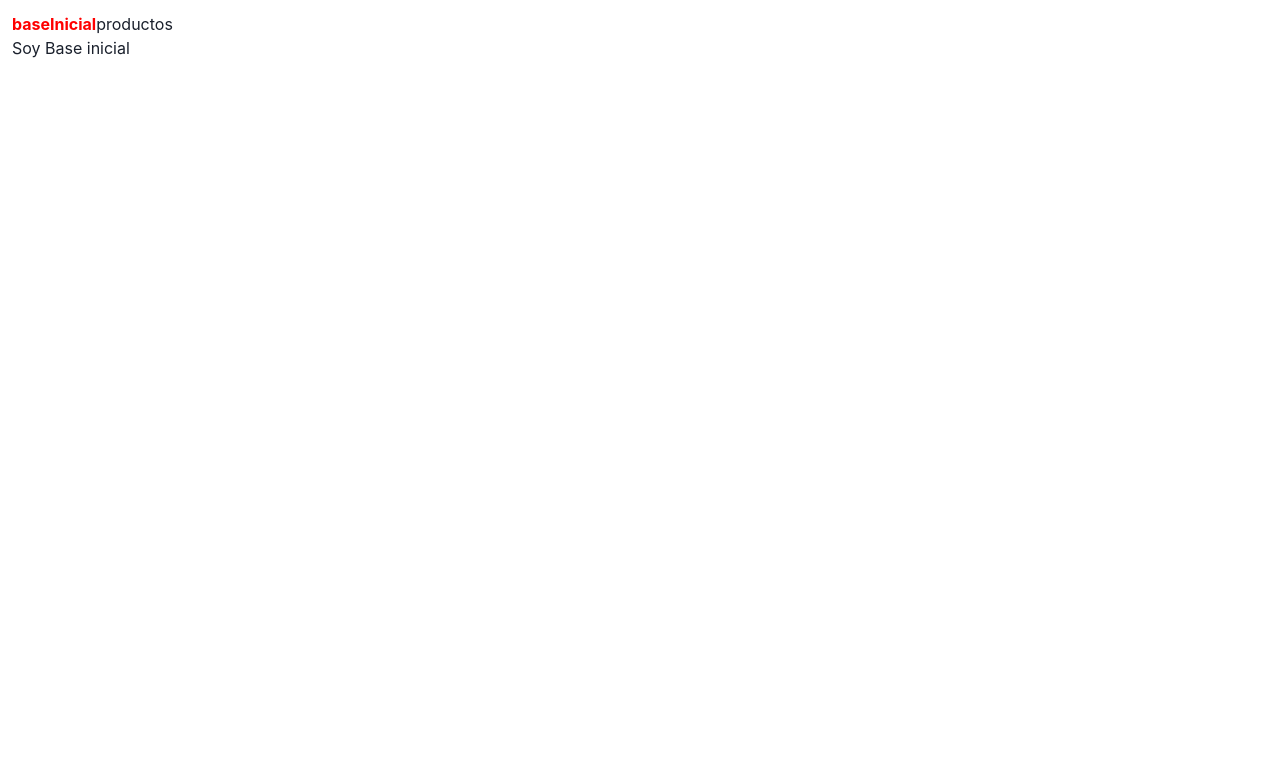
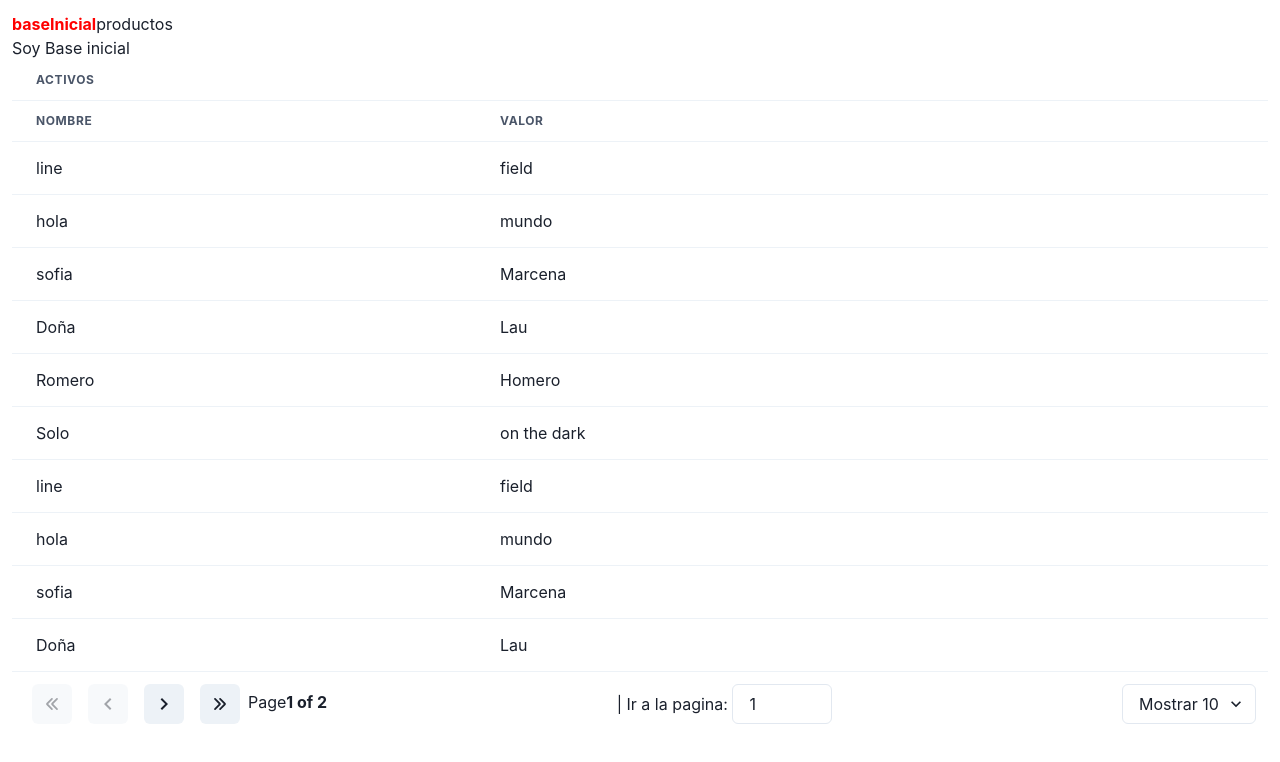
Before and after one commit to ricardober93/frontLabFin, a React (Create React App) app: page /app/proyecciones/baseInicial in a window 1280 px wide. Shown: the top 762 px of the page. Built offline with nearby package versions, Linux system fonts and the light colour scheme.

Commit message:
Configuration de la tablas para las proyecciones

```diff
--- a/package.json
+++ b/package.json
@@ -3,6 +3,7 @@
   "version": "0.1.0",
   "private": true,
   "dependencies": {
+    "@chakra-ui/icons": "^1.0.13",
     "@chakra-ui/react": "^1.6.3",
     "@emotion/react": "^11.4.0",
     "@emotion/styled": "^11.3.0",
@@ -21,6 +22,7 @@
     "react-icons": "^3.11.0",
     "react-router-dom": "^5.2.0",
     "react-scripts": "4.0.3",
+    "react-table": "^7.7.0",
     "typescript": "^3.9.9",
     "web-vitals": "^0.2.4"
   },
@@ -46,6 +48,7 @@
     ]
   },
   "devDependencies": {
-    "@types/react-router-dom": "^5.1.7"
+    "@types/react-router-dom": "^5.1.7",
+    "@types/react-table": "^7.7.1"
   }
 }
--- /dev/null
+++ b/src/pages/proyecciones/components/TablePagination.tsx
@@ -0,0 +1,153 @@
+import React from "react";
+import {
+  Table,
+  Thead,
+  Tbody,
+  Tr,
+  Th,
+  Td,
+  chakra,
+  Box,
+  Input,
+  Spacer,
+  Select,
+  Button,
+} from "@chakra-ui/react";
+import {
+  ChevronLeftIcon,
+  ChevronRightIcon,
+  ArrowLeftIcon,
+  ArrowRightIcon,
+} from "@chakra-ui/icons";
+import { useTable, usePagination } from "react-table";
+
+export default function TablePagination({ columns, data }) {
+  const {
+    getTableProps,
+    getTableBodyProps,
+    headerGroups,
+    prepareRow,
+    page, // Instead of using 'rows', we'll use page,
+    // which has only the rows for the active page
+
+    // The rest of these things are super handy, too ;)
+    canPreviousPage,
+    canNextPage,
+    pageOptions,
+    pageCount,
+    gotoPage,
+    nextPage,
+    previousPage,
+    setPageSize,
+    state: { pageIndex, pageSize },
+  } = useTable(
+    {
+      columns,
+      data,
+      initialState: { pageIndex: 0 },
+    },
+    usePagination
+  );
+  return (
+    <>
+      <Table {...getTableProps()}>
+        <Thead>
+          {headerGroups.map((headerGroup) => (
+            <Tr {...headerGroup.getHeaderGroupProps()}>
+              {headerGroup.headers.map((column) => (
+                <Th {...column.getHeaderProps()}>{column.render("Header")}</Th>
+              ))}
+            </Tr>
+          ))}
+        </Thead>
+        <Tbody {...getTableBodyProps()}>
+          {page.map((row, i) => {
+            prepareRow(row);
+            return (
+              <Tr {...row.getRowProps()}>
+                {row.cells.map((cell) => {
+                  return (
+                    <Td {...cell.getCellProps()}>{cell.render("Cell")}</Td>
+                  );
+                })}
+              </Tr>
+            );
+          })}
+        </Tbody>
+      </Table>
+      {/*
+          Pagination can be built however you'd like.
+          This is just a very basic UI implementation:
+        */}
+      <Box
+        width="100%"
+        d="flex"
+        direction="row"
+        alignItems="center"
+        justifyContent="flex-end"
+        p="3"
+      >
+        <Box>
+          <Button p="2" mx="2" onClick={() => gotoPage(0)} disabled={!canPreviousPage}>
+            <ArrowLeftIcon w={3} h={3} />
+          </Button>
+          <Button
+            p="2"
+            mx="2"
+            onClick={() => previousPage()}
+            disabled={!canPreviousPage}
+          >
+            <ChevronLeftIcon w={6} h={6} />
+          </Button>
+          <Button p="2"  mx="2" onClick={() => nextPage()} disabled={!canNextPage}>
+            <ChevronRightIcon w={6} h={6} />
+          </Button>
+          <Button
+            p="2"
+            mx="2"
+            onClick={() => gotoPage(pageCount - 1)}
+            disabled={!canNextPage}
+          >
+            <ArrowRightIcon w={3} h={3} />
+          </Button>
+          <span>
+            Page
+            <strong>
+              {pageIndex + 1} of {pageOptions.length}
+            </strong>
+          </span>
+        </Box>
+        <Spacer />
+        <Box>
+          <span>
+            | Ir a la pagina:{" "}
+            <Input
+              type="number"
+              defaultValue={pageIndex + 1}
+              onChange={(e) => {
+                const page = e.target.value ? Number(e.target.value) - 1 : 0;
+                gotoPage(page);
+              }}
+              style={{ width: "100px" }}
+            />
+          </span>{" "}
+        </Box>
+        <Spacer />
+        <Box>
+          <Select
+            value={pageSize}
+            onChange={(e) => {
+              setPageSize(Number(e.target.value));
+            }}
+          >
+            {[5, 10, 20].map((pageSize) => (
+              <option key={pageSize} value={pageSize}>
+                Mostrar {pageSize}
+              </option>
+            ))}
+          </Select>
+        </Box>
+      </Box>
+    </>
+  );
+}
--- a/src/pages/proyecciones/pages/Baseinicial.tsx
+++ b/src/pages/proyecciones/pages/Baseinicial.tsx
@@ -1,9 +1,112 @@
-import React from 'react'
+import React from "react";
+import TablePagination from "../components/TablePagination";
 
 export default function Baseinicial() {
-    return (
-        <div>
-            Soy Base inicial
-        </div>
-    )
+  const columns = React.useMemo(
+    () => [
+      {
+        Header: "Activos",
+        columns: [
+          {
+            Header: "Nombre",
+            accessor: "name",
+          },
+          {
+            Header: "Valor",
+            accessor: "value",
+          },
+          {
+            Header: "",
+            accessor: "Acciones",
+          },
+        ],
+      },
+    ],
+    []
+  );
+
+  const data = React.useMemo(
+    () => [
+      {
+        name: "line",
+        value: "field",
+      },
+      {
+        name: "hola",
+        value: "mundo",
+      },
+      {
+        name: "sofia",
+        value: "Marcena",
+      },
+      {
+        name: "Doña",
+        value: "Lau",
+      },
+      {
+        name: "Romero",
+        value: "Homero",
+      },
+      {
+        name: "Solo",
+        value: "on the dark",
+      },
+      {
+        name: "line",
+        value: "field",
+      },
+      {
+        name: "hola",
+        value: "mundo",
+      },
+      {
+        name: "sofia",
+        value: "Marcena",
+      },
+      {
+        name: "Doña",
+        value: "Lau",
+      },
+      {
+        name: "Romero",
+        value: "Homero",
+      },
+      {
+        name: "Solo",
+        value: "on the dark",
+      },
+      {
+        name: "line",
+        value: "field",
+      },
+      {
+        name: "hola",
+        value: "mundo",
+      },
+      {
+        name: "sofia",
+        value: "Marcena",
+      },
+      {
+        name: "Doña",
+        value: "Lau",
+      },
+      {
+        name: "Romero",
+        value: "Homero",
+      },
+      {
+        name: "Solo",
+        value: "on the dark",
+      },
+    ],
+    []
+  );
+
+  return (
+    <div>
+      Soy Base inicial
+      <TablePagination columns={columns} data={data} />
+    </div>
+  );
 }
```
Also changed, not shown: 1 other file (tests, documents, lock files or other folders).
